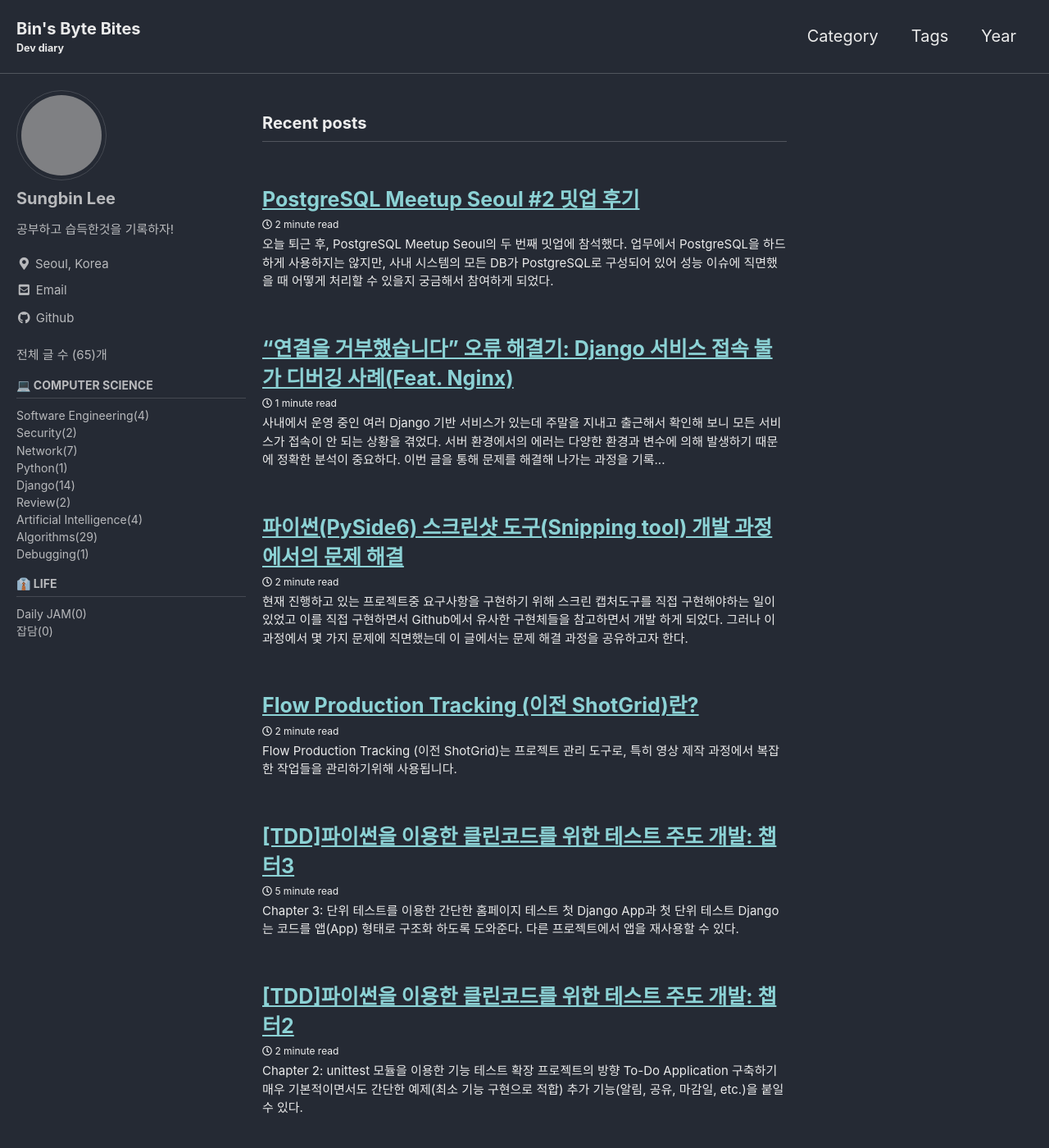
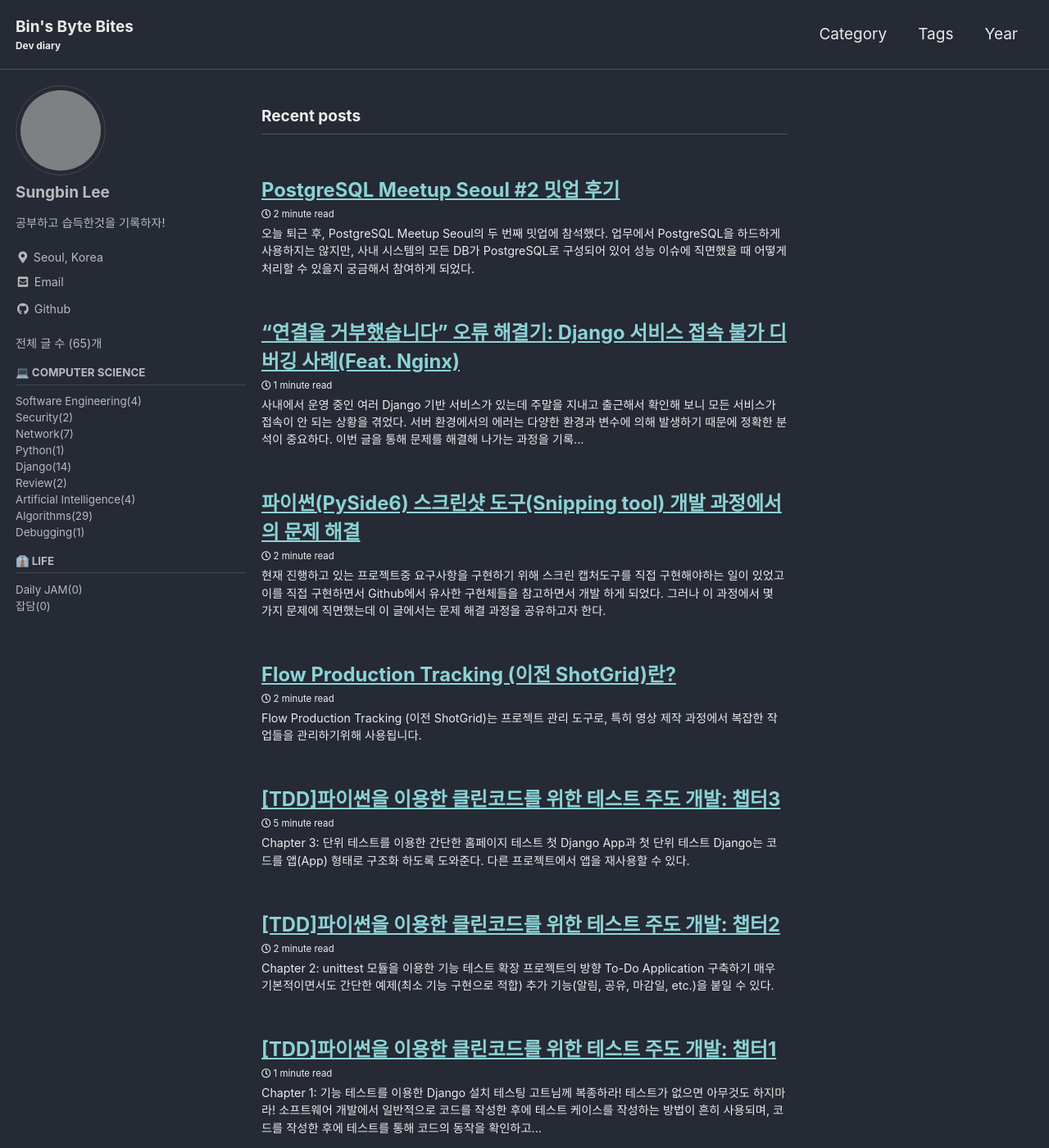
Before and after one commit to sungbinlee/tech.sungbinlee.dev, a Jekyll site: the page built from index.html, in a window 1280 px wide and 1400 px high. Shown: the whole window at 82% size. Built offline with Jekyll 4.4.1, drawn with Linux system fonts in a browser that asks for light colours; cached includes are drawn as plain includes; the list of posts is cut into pages by our own code; grey boxes are pictures that could not be loaded.

Commit message:
font size adjust

```diff
--- a/_sass/minimal-mistakes/_reset.scss
+++ b/_sass/minimal-mistakes/_reset.scss
@@ -8,18 +8,18 @@ html {
   /* apply a natural box layout model to all elements */
   box-sizing: border-box;
   background-color: $background-color;
-  font-size: 14px;
+  font-size: 16px;
 
   @include breakpoint($medium) {
-    font-size: 16px;
+    font-size: 19px;
   }
 
   @include breakpoint($large) {
-    font-size: 18px;
+    font-size: 19px;
   }
 
   @include breakpoint($x-large) {
-    font-size: 20px;
+    font-size: 19px;
   }
 
   -webkit-text-size-adjust: 100%;
```
